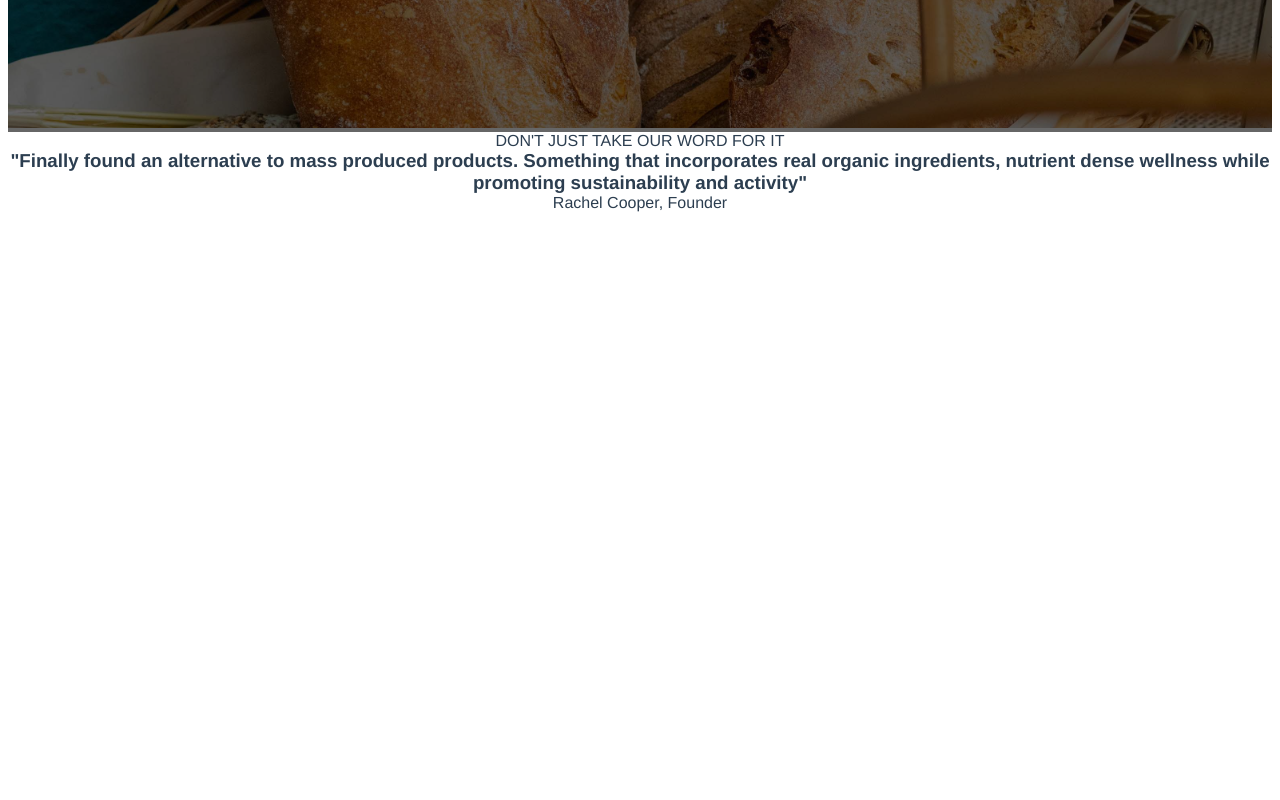
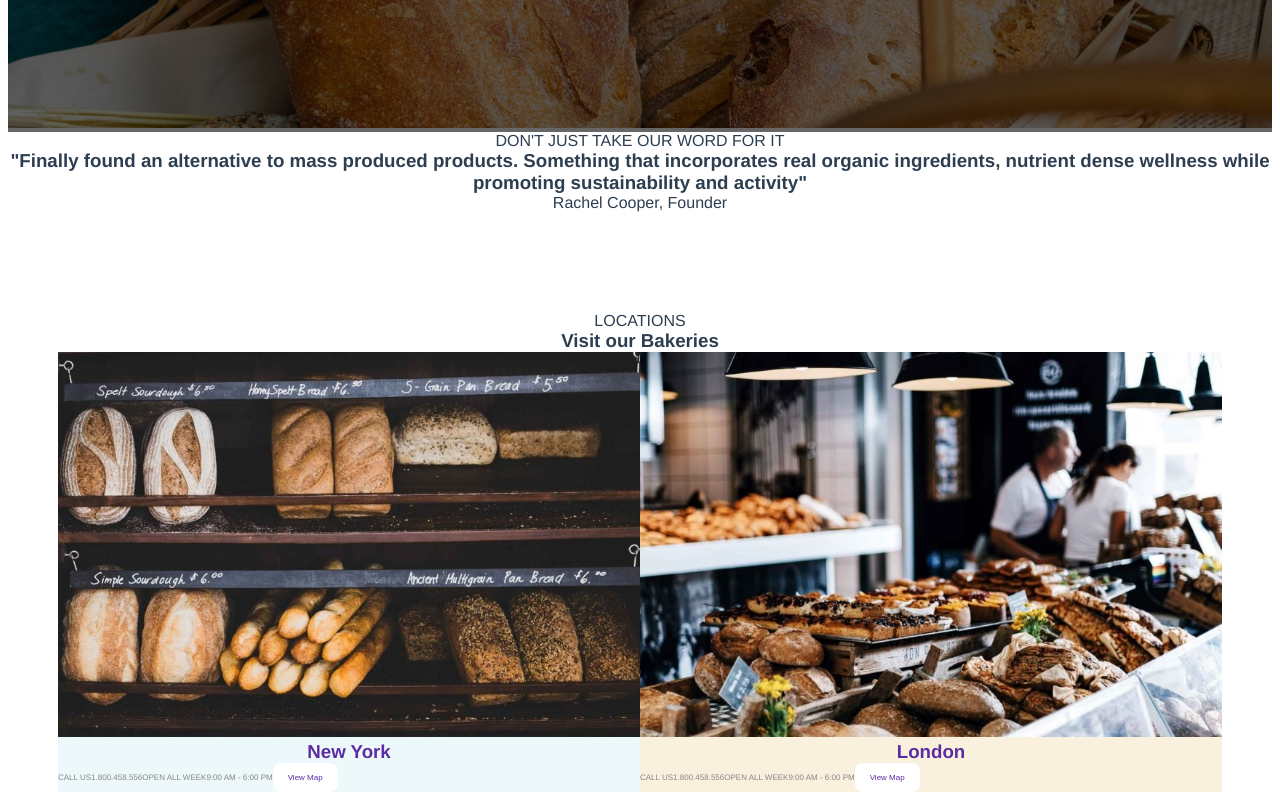
Before and after one commit to dvdecpcc/proj-html-vuejs, a Vue app: page / in a window 1280 px wide. Shown: the part 4476-5276 px from the top of the page. Before the commit the page ends 4696 px from the top, so only its background shows below. Built offline with nearby package versions, Linux system fonts and the light colour scheme.

Commit message:
locations section (css to be fixed)

```diff
--- /dev/null
+++ b/src/components/LocComponent.vue
@@ -0,0 +1,62 @@
+<template>
+    <div class="storesContainer">
+        <section class="imgSection">
+            <img :src="require('../assets/images/' + pic)">
+        </section>
+        <section class="stores">
+            <h3>{{place}}</h3>
+            <div class="contacts">
+                <p>CALL US<span>{{phoneNumber}}</span></p>
+                <p>OPEN ALL WEEK<span>{{timing}}</span></p>
+                <button class="whiteBtn">View Map</button>
+            </div>
+        </section>
+    </div>
+</template>
+
+<script>
+export default {
+    name:"LocComponent",
+    props: {
+        pic: String,
+        place: String,
+        phoneNumber: String,
+        timing: String
+    }
+}
+</script>
+
+<style scoped lang="scss">
+@import "../styles/commonRules.scss";
+
+    .storesContainer{
+
+        &:nth-child(1){background-color: $newYork;}
+        &:nth-child(2){background-color: $london;}
+        img{width: 100%;}
+        h3{color: $daisyBush;}
+        .contacts{
+            display: flex;
+            justify-content: space space-around;
+            align-items: center;
+
+            p{
+            font-size: .5rem;
+            color: $mamba;
+        }
+        }
+    }
+    .whiteBtn{
+        color: $daisyBush;
+        background-color: $white;
+        border-radius: 8px;
+        padding: 10px 15px;
+        border: none;
+        cursor: pointer;
+        font-size: .5rem;
+        &:hover{
+            background-color: $daisyBush;
+            color: $white;
+        }
+    }
+</style>
--- a/src/components/MyMain.vue
+++ b/src/components/MyMain.vue
@@ -4,6 +4,7 @@
     <CorporateEvents/>
     <OtherProducts/>
     <StoreProcess/>
+    <StoreLoc/>
   </div>
 </template>
 
@@ -12,6 +13,7 @@ import OurProductsMain from "./OurProductsMain.vue";
 import CorporateEvents from "./CorporateEvents.vue";
 import OtherProducts from "./OtherProducts.vue";
 import StoreProcess from "./StoreProcess.vue";
+import StoreLoc from "./StoreLoc.vue";
 
 export default {
   name: "MyMain",
@@ -19,7 +21,8 @@ export default {
     OurProductsMain,
     CorporateEvents,
     OtherProducts,
-    StoreProcess
+    StoreProcess,
+    StoreLoc
   }
 }
 </script>
--- /dev/null
+++ b/src/components/StoreLoc.vue
@@ -0,0 +1,59 @@
+<template>
+    <div class="storesLocations">
+        <section class="heading">
+            <p>LOCATIONS</p>
+            <h3>Visit our Bakeries</h3>
+        </section>
+        <section class="locationsinfo">
+            <LocComponent v-for="(info, index) in infos" :key="index"
+            :pic="info.pic"
+            :place="info.place"
+            :phoneNumber="info.phoneNumber"
+            :timing="info.timing"
+            />
+        </section>
+    </div>
+</template>
+
+<script>
+import LocComponent from "./LocComponent.vue";
+export default {
+    name: "StoreLoc",
+    components: {LocComponent},
+    data: function (){
+        return{
+            infos: [
+               {
+                pic:"new-york-bk-800x530.jpg",
+                place:"New York",
+                phoneNumber:"1.800.458.556",
+                timing:"9:00 AM - 6:00 PM"
+               },
+               {
+                pic:"london-bk-800x530.jpg",
+                place:"London",
+                phoneNumber:"1.800.458.556",
+                timing:"9:00 AM - 6:00 PM"
+               }
+            ]
+        }
+    }
+}
+</script>
+
+<style scoped lang="scss">
+@import "../styles/commonRules.scss";
+    .storesLocations{
+
+        .heading{
+            text-align: center;
+            margin-top: 100px;
+        }
+        .locationsinfo{
+            display: flex;
+            justify-content: center;
+            align-items: center;
+            margin: 0 50px;
+        }
+    }
+</style>
--- a/src/styles/commonRules.scss
+++ b/src/styles/commonRules.scss
@@ -24,3 +24,5 @@ $sandrift: #b2927b;
 $secondAtoll: #086875;
 $limedSpruce: #344747;
 $tan: #d6b28d;
+$newYork: rgb(237, 248, 250);
+$london: rgb(249, 241, 221);
```
